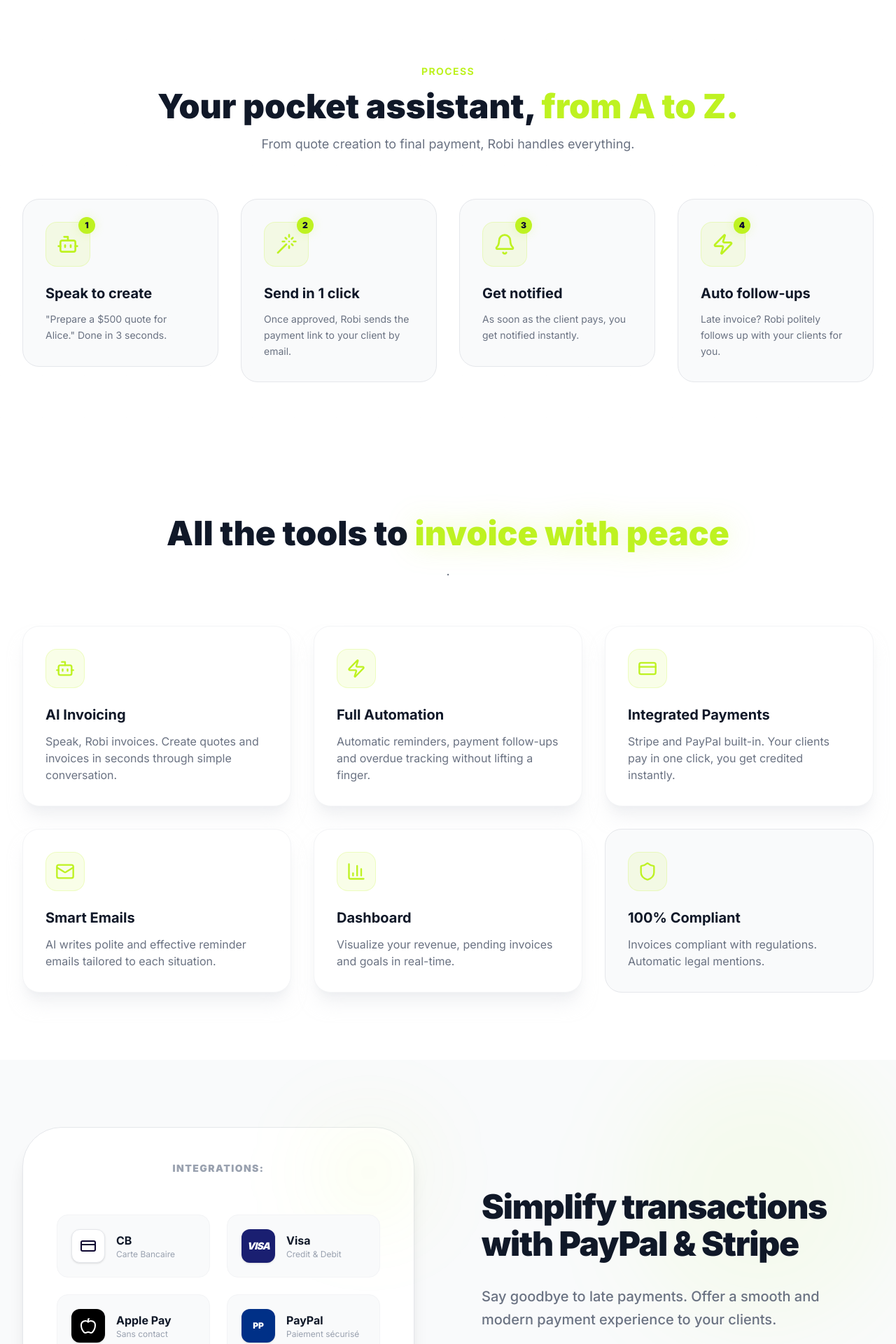
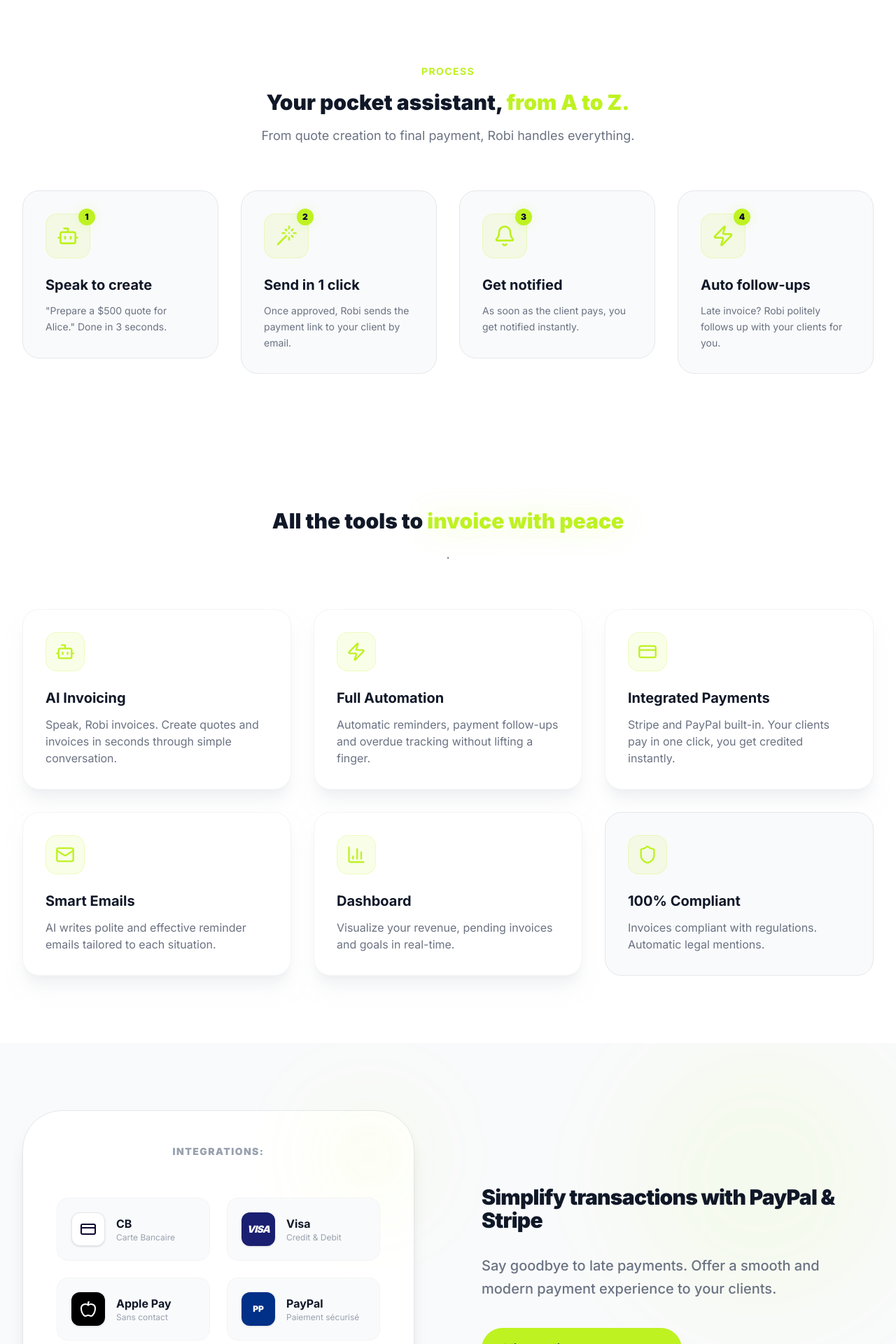
Before and after one commit to DevKarma707/robi-seo-site, a Next.js app: page /en in a window 1280 px wide. Shown: the part 660-2580 px from the top of the page at 70% size. Built offline with nearby package versions, Linux system fonts and the light colour scheme.

Commit message:
fix: standardize all section headings to text-2xl md:text-3xl
Consistent heading sizes across all pages and components.

Co-Authored-By: Claude Opus 4.6 <noreply@anthropic.com>

```diff
--- a/src/app/[locale]/features/[slug]/page.tsx
+++ b/src/app/[locale]/features/[slug]/page.tsx
@@ -185,7 +185,7 @@ export default async function FeaturePage({
               <Sparkles className="w-3 h-3 mr-1" />
               {fp.benefits}
             </Badge>
-            <h2 className="text-3xl md:text-4xl font-black text-gray-900">
+            <h2 className="text-2xl md:text-3xl font-black text-gray-900">
               {fp.whyYouWillLove}
             </h2>
           </div>
@@ -211,7 +211,7 @@ export default async function FeaturePage({
               <Zap className="w-3 h-3 mr-1" />
               {fp.howItWorks}
             </Badge>
-            <h2 className="text-3xl md:text-4xl font-black text-gray-900">
+            <h2 className="text-2xl md:text-3xl font-black text-gray-900">
               {fp.simpleAs123}
             </h2>
           </div>
--- a/src/components/sections/CTA.tsx
+++ b/src/components/sections/CTA.tsx
@@ -24,7 +24,7 @@ export function CTA({
       <div className="absolute bottom-0 right-1/4 w-96 h-96 bg-[#BEF221]/5 rounded-full blur-3xl" />
 
       <div className="relative z-10 max-w-4xl mx-auto px-4 text-center">
-        <h2 className="text-3xl md:text-5xl lg:text-6xl font-black text-white mb-6 tracking-tight">
+        <h2 className="text-2xl md:text-3xl font-black text-white mb-6 tracking-tight">
           {title}
         </h2>
         <p className="text-xl text-white/70 mb-12">{subtitle}</p>
--- a/src/components/sections/FAQ.tsx
+++ b/src/components/sections/FAQ.tsx
@@ -53,7 +53,7 @@ export function FAQ({ title = "Questions fréquentes", dict, items }: FAQProps)
     <section id="faq" className="py-24 bg-white relative">
       <div className="max-w-3xl mx-auto px-4 sm:px-6 lg:px-8">
         <ScrollReveal className="text-center mb-16">
-          <h2 className="text-3xl md:text-5xl font-black text-gray-900">
+          <h2 className="text-2xl md:text-3xl font-black text-gray-900">
             {title}
           </h2>
         </ScrollReveal>
--- a/src/components/sections/Features.tsx
+++ b/src/components/sections/Features.tsx
@@ -55,7 +55,7 @@ export function Features({
     <section className="py-24 bg-white relative">
       <div className="max-w-7xl mx-auto px-4 sm:px-6 lg:px-8">
         <ScrollReveal className="text-center mb-16">
-          <h2 className="text-3xl md:text-5xl font-black text-gray-900 mb-4">
+          <h2 className="text-2xl md:text-3xl font-black text-gray-900 mb-4">
             {title}{" "}
             {titleAccent && (
               <span className="text-[#BEF221] drop-shadow-[0_0_20px_rgba(190,242,33,0.3)]">
--- a/src/components/sections/Payments.tsx
+++ b/src/components/sections/Payments.tsx
@@ -104,7 +104,7 @@ export function Payments({ dict = defaultDict, locale = "fr" }: PaymentsProps) {
 
           {/* Text Content */}
           <ScrollReveal className="flex-1 text-left" delay={200}>
-            <h2 className="text-4xl md:text-5xl font-black text-gray-900 mb-8 leading-[1.1] tracking-tight">
+            <h2 className="text-2xl md:text-3xl font-black text-gray-900 mb-8 leading-[1.1] tracking-tight">
               {t.title}
             </h2>
             <p className="text-xl text-gray-500 leading-relaxed mb-10 max-w-lg font-medium">
--- a/src/components/sections/Pricing.tsx
+++ b/src/components/sections/Pricing.tsx
@@ -36,7 +36,7 @@ export function Pricing({
       <div className="relative max-w-5xl mx-auto px-4 sm:px-6 lg:px-8">
         {/* Header */}
         <ScrollReveal className="text-center mb-12">
-          <h2 className="text-3xl md:text-5xl font-black text-white mb-4">
+          <h2 className="text-2xl md:text-3xl font-black text-white mb-4">
             {title || p.title || "Choisissez votre plan"}
           </h2>
           <p className="text-lg text-white/60">
--- a/src/components/sections/Process.tsx
+++ b/src/components/sections/Process.tsx
@@ -71,7 +71,7 @@ export function Process({ dict = defaultDict }: ProcessProps) {
           <span className="text-[#BEF221] text-sm font-bold tracking-widest uppercase mb-4 block">
             {t.label}
           </span>
-          <h2 className="text-3xl md:text-5xl font-black text-gray-900 mb-4">
+          <h2 className="text-2xl md:text-3xl font-black text-gray-900 mb-4">
             {t.title}{" "}
             <span className="text-[#BEF221]">{t.titleAccent}</span>
           </h2>
```
